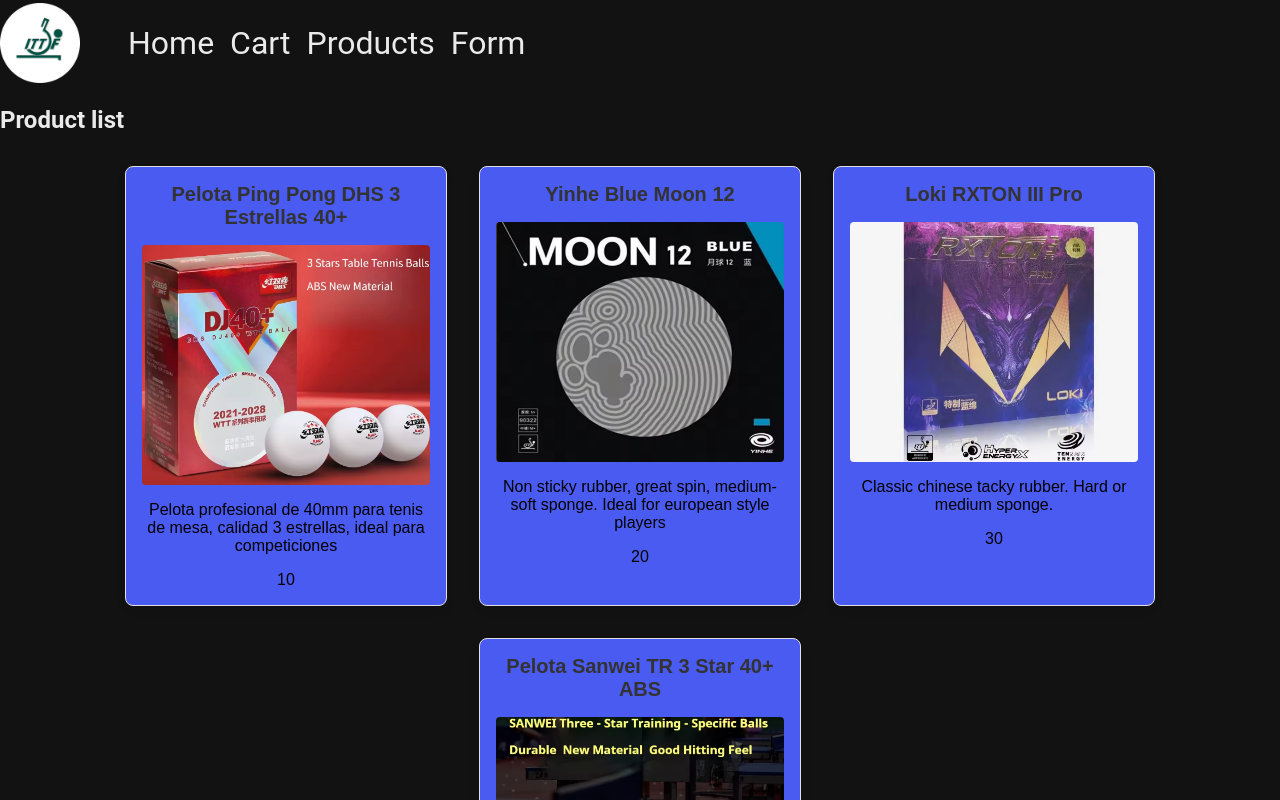
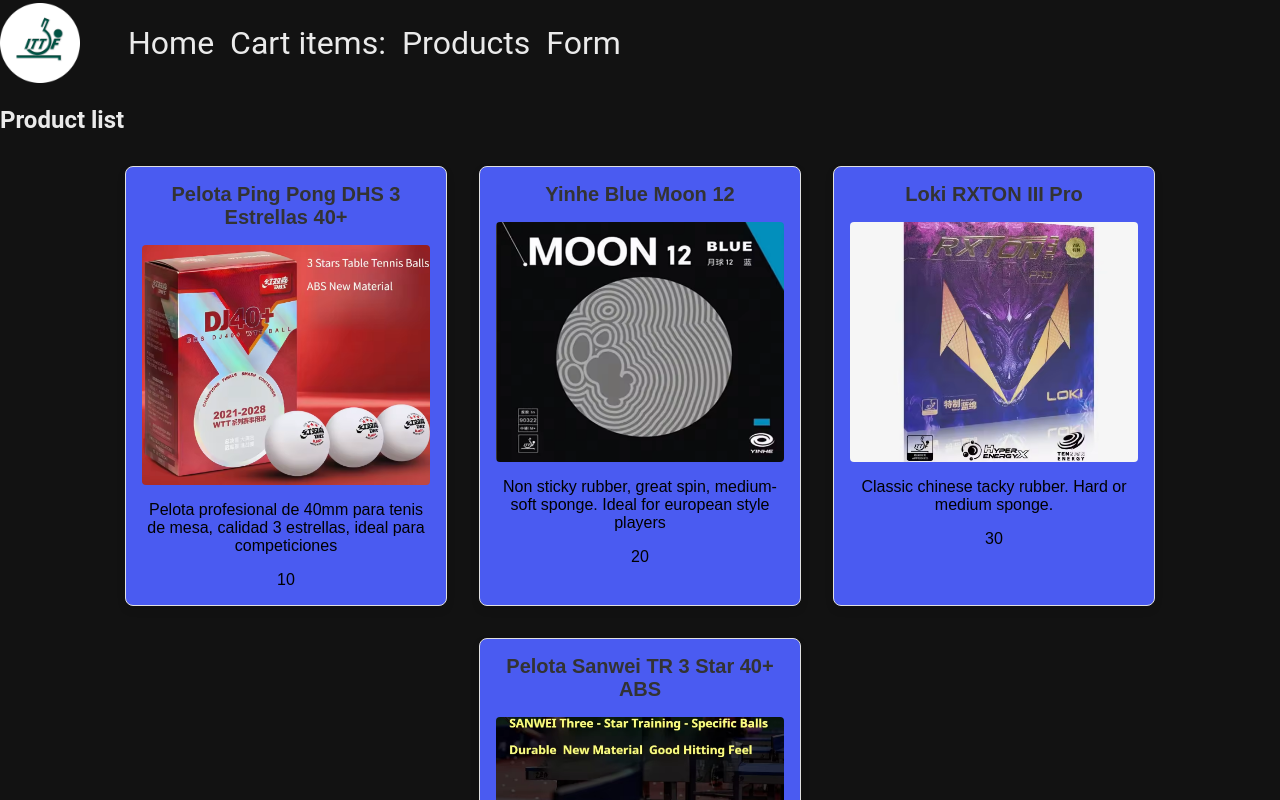
Before and after one commit to mariok99/proyecto-react, a React (Vite) app: page / in a window 1280 px wide. Shown: the top 800 px of the page. Built offline with nearby package versions, Linux system fonts and the light colour scheme.

Commit message:
agrego a la nav un contador de los producto totales al carrito

```diff
--- a/src/components/Nav/Nav.jsx
+++ b/src/components/Nav/Nav.jsx
@@ -1,6 +1,10 @@
 import { Link } from "react-router-dom"
 import './Nav.css'
+import { useCart } from "../../context/CartContext";
+
 export const Nav = () => {
+    const {getTotalProducts} = useCart();
+    const totalProducts = getTotalProducts();
     return (
         <nav>
             <ul className="nav-list">
@@ -9,7 +13,10 @@ export const Nav = () => {
                 </li>
 
                 <li>
-                    <Link to={"/cart"}>Cart</Link>
+                    <Link to={"/cart"}>
+                        Cart items:
+                        {totalProducts > 0 && <span className="incart">{totalProducts}</span>}
+                    </Link>
                 </li>
 
                 <li>
```
